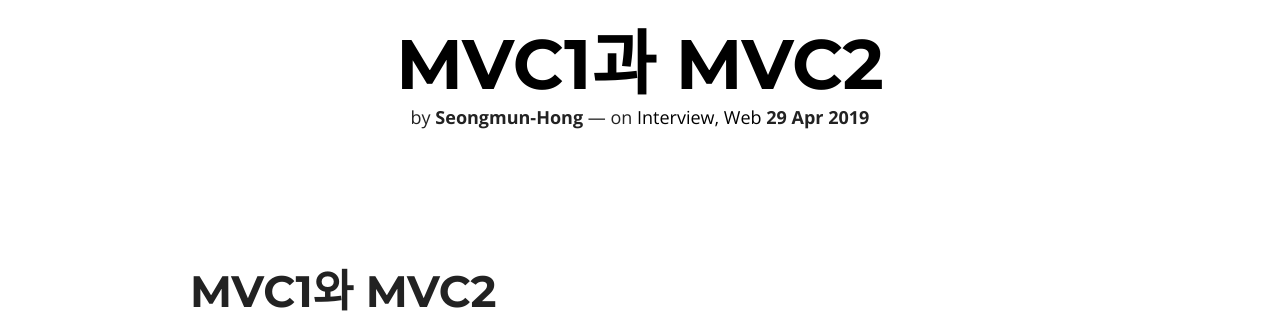
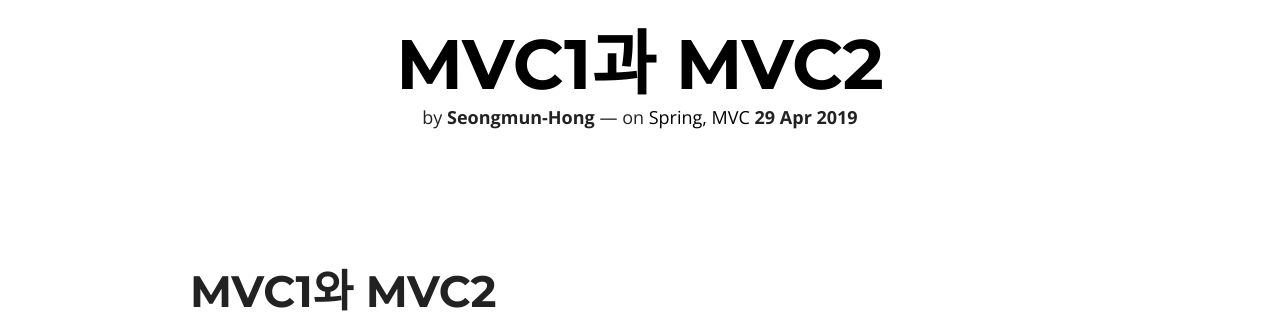
Before and after one commit to Seongmun-Hong/Seongmun-Hong.github.io, a Jekyll site: the page built from _posts/2019-04-29-MVC1, MVC2 .md, in a window 1280 px wide and 900 px high. Shown: the part 194-507 px from the top of the window. Built offline with Jekyll 4.4.1, drawn with Linux system fonts in a browser that asks for light colours; nearby versions of some CDN libraries; library files that are not in the unit come from our copies; comment, search, counter and statistics services are not loaded.

Commit message:
fix :  - category 및 tag 변경

```diff
--- a/_posts/2019-04-29-MVC1, MVC2 .md
+++ b/_posts/2019-04-29-MVC1, MVC2 .md
@@ -4,9 +4,9 @@ layout: post
 description: null
 headline: null
 modified: '2019-04-24'
-category: Interview
+category: Spring
 tags:
-- Interview, Web
+- Spring, MVC
 imagefeature: null
 mathjax: null
 chart: null
```
